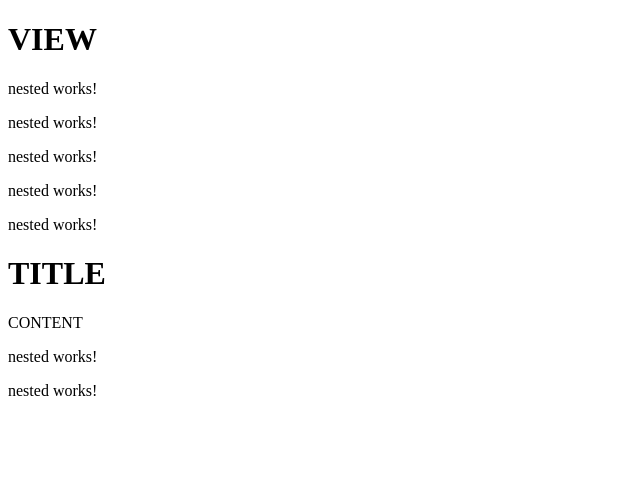
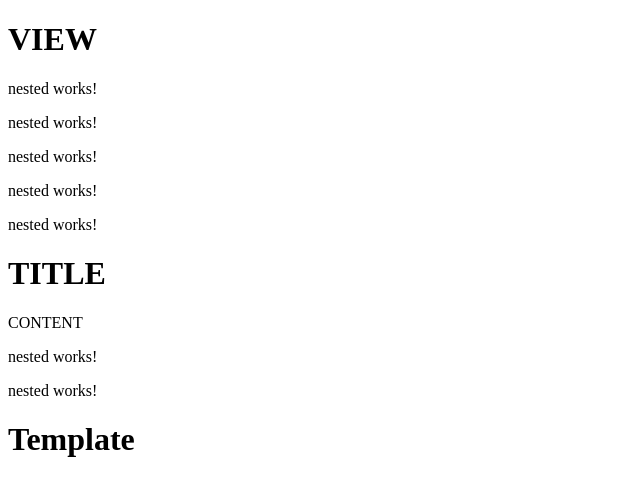
Before and after one commit to Bluesman66/viewcontent, an Angular app: page / in a window 1280 px wide. Shown: the top 496 px of the page, without its empty margins (0-640 px from the left). Built offline with nearby package versions, Linux system fonts and the light colour scheme.

Commit message:
ngTemplateOutlet

```diff
--- a/src/app/item/item.component.html
+++ b/src/app/item/item.component.html
@@ -2,3 +2,9 @@
 <ng-content></ng-content>
 <app-nested></app-nested>
 <app-nested #nview></app-nested>
+
+<ng-container *ngTemplateOutlet="tmp"></ng-container>
+
+<ng-template #tmp>
+  <h1>Template</h1>
+</ng-template>
--- a/src/app/item/item.component.ts
+++ b/src/app/item/item.component.ts
@@ -44,6 +44,7 @@ export class ItemComponent implements OnInit, AfterContentInit, AfterViewInit {
   }
 
   ngOnInit() {
+    console.log('--- OnInit ---');
   }
 
 }
```
